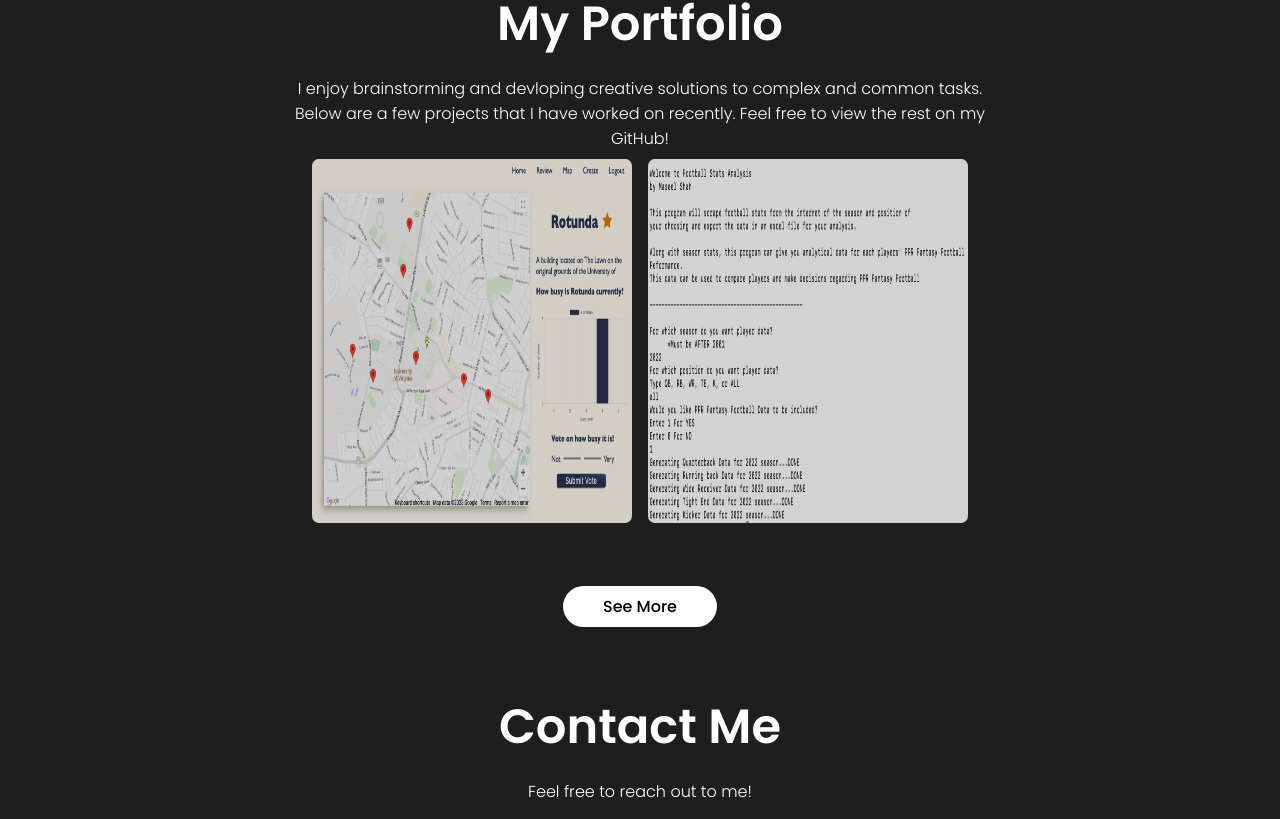
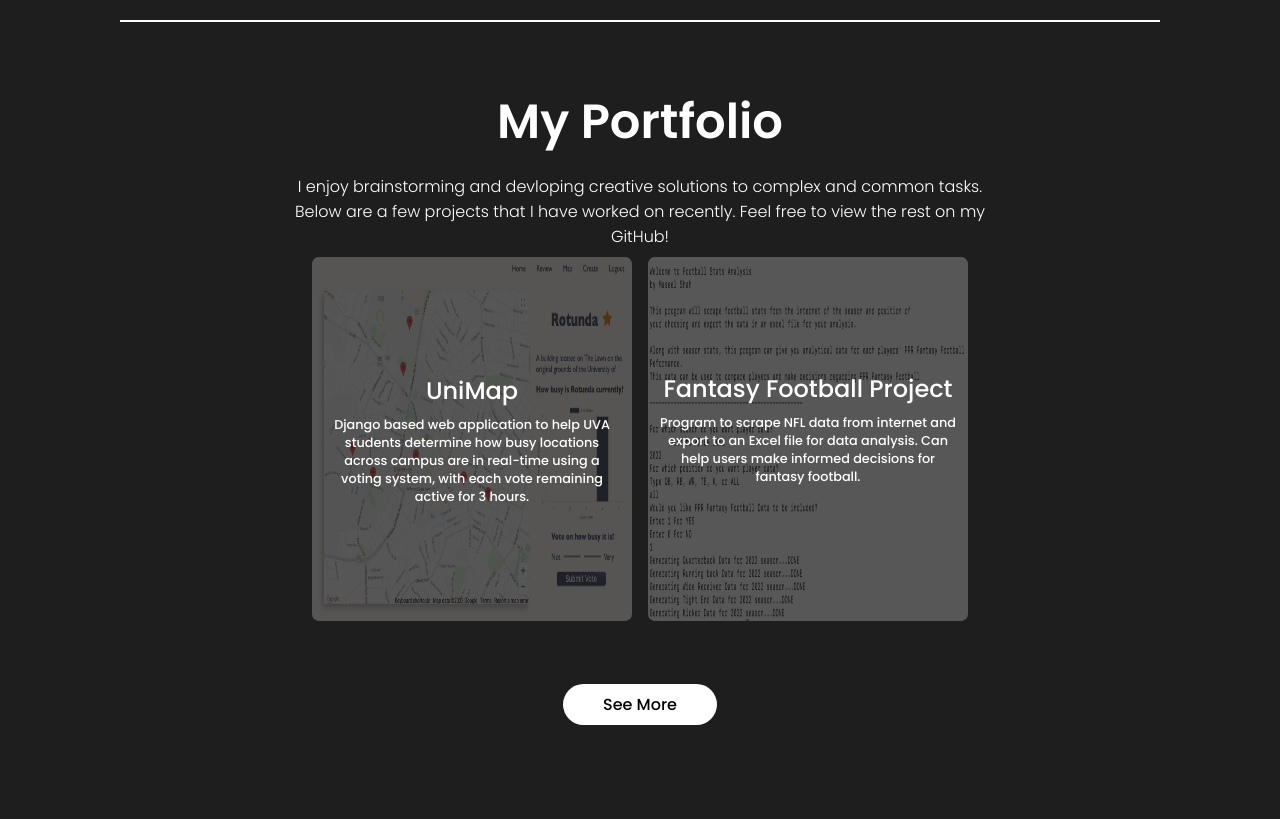
Before and after one commit to maseelshah22/maseelshah22.github.io, a React (Create React App) app: page / in a window 1280 px wide. Shown: the part 1600-2419 px from the top of the page. Built offline with nearby package versions, Linux system fonts and the light colour scheme.

Commit message:
website is fully functional/ designed locally

```diff
--- a/src/components/About/experience.js
+++ b/src/components/About/experience.js
@@ -52,6 +52,7 @@ const Experience = () => {
           </div>
         </div>
       </div>
+      <hr className="solid" />
     </section>
   );
 };
--- a/src/components/Intro/intro.css
+++ b/src/components/Intro/intro.css
@@ -74,7 +74,7 @@
     margin: 3rem;
     width: 100%;
     color: white;
-    border: 1px solid white; /* Adjust the color and style as needed */
+    border: 1px solid white;
   }
   .my-custom-hr {
     border: 1px solid white;
--- a/src/components/NavBar/navbar.js
+++ b/src/components/NavBar/navbar.js
@@ -15,11 +15,13 @@ const Navbar = () => {
       </a> */}
       {/* scrolling  */}
 
-      <Link activeClass='active'to='intro'spy={true} smooth={true} offset={-100} duration={500} className='logoLink'>
+      {/* <Link activeClass='active'to='intro'spy={true} smooth={true} offset={-100} duration={500} className='logoLink'> */}
+      <a href="/">
         <div className='logo'>
           <img src={logo} alt='Logo' className='logo' />
           </div>
-        </Link>
+          </a>
+        {/* </Link> */}
 
       <div className='desktopMenu'>
         <Link activeClass='active'to='intro'spy={true} smooth={true} offset={-100} duration={500} className='desktopMenuListItem'>
--- a/src/components/works/works.css
+++ b/src/components/works/works.css
@@ -11,6 +11,35 @@
     padding: 0 1rem;
 }
 
+.worksImgContainer{
+
+    position: relative;
+}
+
+.textTitle{
+    font-size: 1.5rem;
+    font-weight: 500;
+    margin: .5rem 0;
+
+}
+.text-block {
+    position: absolute;
+    bottom: 130px;
+    /* right: 50px; */
+    color: white;
+    padding-left: 20px;
+    padding-right: 20px;
+    font-size: .8rem;
+  }
+  .text-block2 {
+    position: absolute;
+    bottom: 150px;
+    /* right: 50px; */
+    color: white;
+    padding-left: 20px;
+    padding-right: 20px;
+    font-size: .8rem;
+  }
 .worksTitle{
     margin: 1rem 0;
     font-size: 3rem;
@@ -41,7 +70,7 @@
     cursor: pointer;
     width: 320px;
     border-radius: 2%;
-    opacity: .8;
+    opacity: .25;
     /* height: auto; */
 }
 
@@ -61,6 +90,13 @@
     cursor: pointer;
 }
 
+.solid {
+    margin: 3rem;
+    width: 117%;
+    color: white;
+    border: 1px solid white;
+  }
+
 @media screen and (max-wdith: 585px){
 
     .worksImg{
--- a/src/components/works/works.js
+++ b/src/components/works/works.js
@@ -13,19 +13,39 @@ const Works = () => {
         <span className="worksDesc">I enjoy brainstorming and devloping creative solutions to complex and common tasks.
         <br />Below are a few  projects that I have worked on recently. Feel free to view the rest on my GitHub!</span>
         <div className="worksImgs">
+            <div className="worksImgContainer">
+            <a href="https://github.com/maseelshah22/UniMap" target="_blank" rel="noopener noreferrer" >
+                <img src={Unimap_img} alt="" className="worksImg"   / >
+                </a>
+                <a href="https://github.com/maseelshah22/UniMap" target="_blank" rel="noopener noreferrer" >
+                <div class="text-block">
+    <h4 className="textTitle">UniMap</h4>
+    <p>Django based web application to help UVA students determine how busy locations across campus are in
+      real-time using a voting system, with each vote remaining active for 3 hours. </p>
+  </div>
+  </a>
+            </div>
 
-            <a href="https://github.com/maseelshah22/UniMap" target="_blank" rel="noopener noreferrer" >
-                <img src={Unimap_img} alt="" className="worksImg"   /> </a>
+            <div className="worksImgContainer">
+            <a href="https://github.com/maseelshah22/FantasyFootballProject" target="_blank" rel="noopener noreferrer" >
 
-
-
-            <a href="https://github.com/maseelshah22/FantasyFootballProject" target="_blank" rel="noopener noreferrer" >
             <img src= {footballproject_img} alt="" className="worksImg" />
+            <div class="text-block2">
+    <h4 className="textTitle">Fantasy Football Project</h4>
+    <p>Program to scrape NFL data from internet and export to an Excel file for data analysis.
+      Can help users make informed decisions for fantasy football. </p>
+            </div>
             </a>
+            </div>
 
         </div>
+
+        <div className="seeMoreButton" >
         <a href="https://github.com/maseelshah22" target="_blank" rel="noopener noreferrer" >
         <button className="workBtn">See More</button></a>
+        </div>
+        <div className="solid" />
+
     </section>
      )
 };
```
